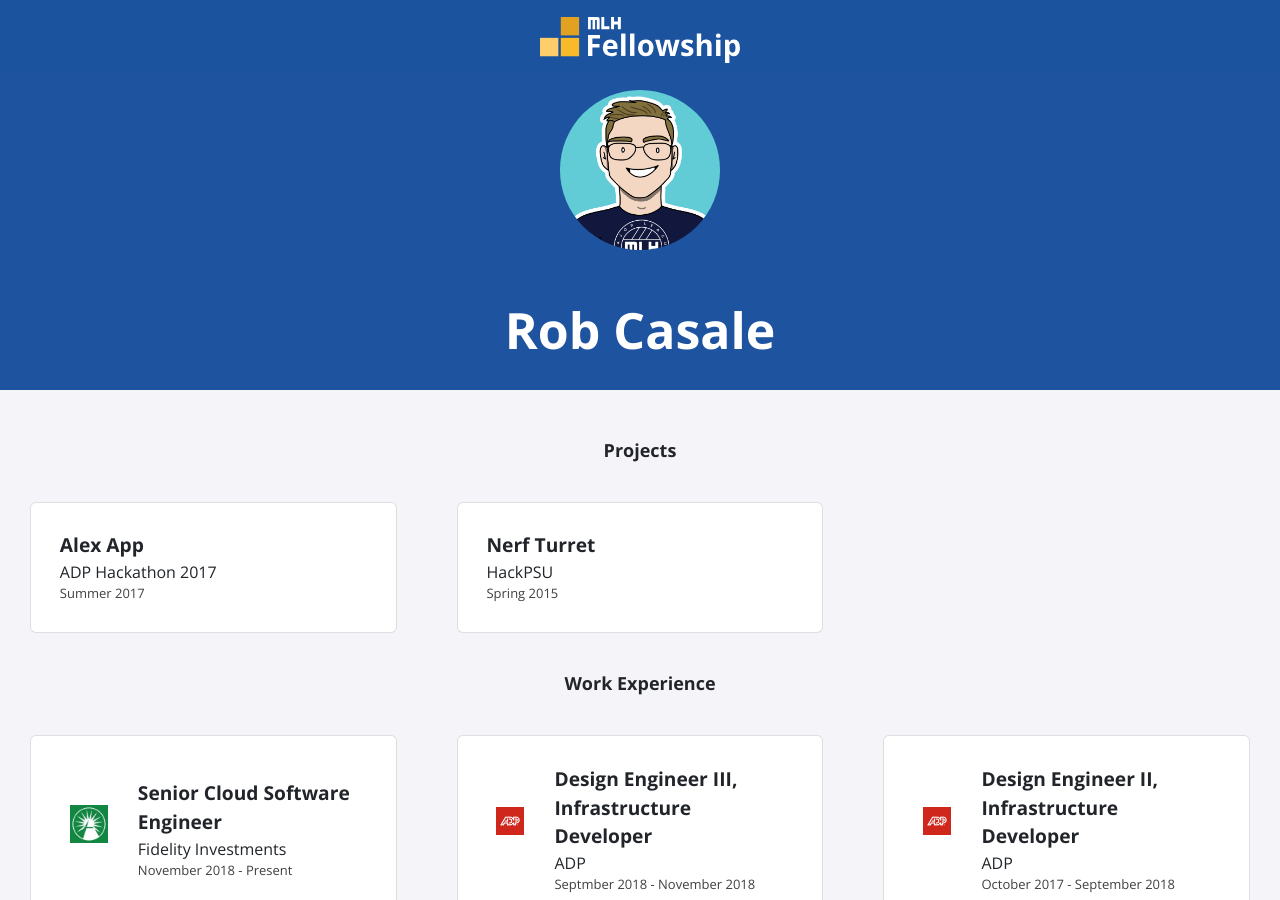
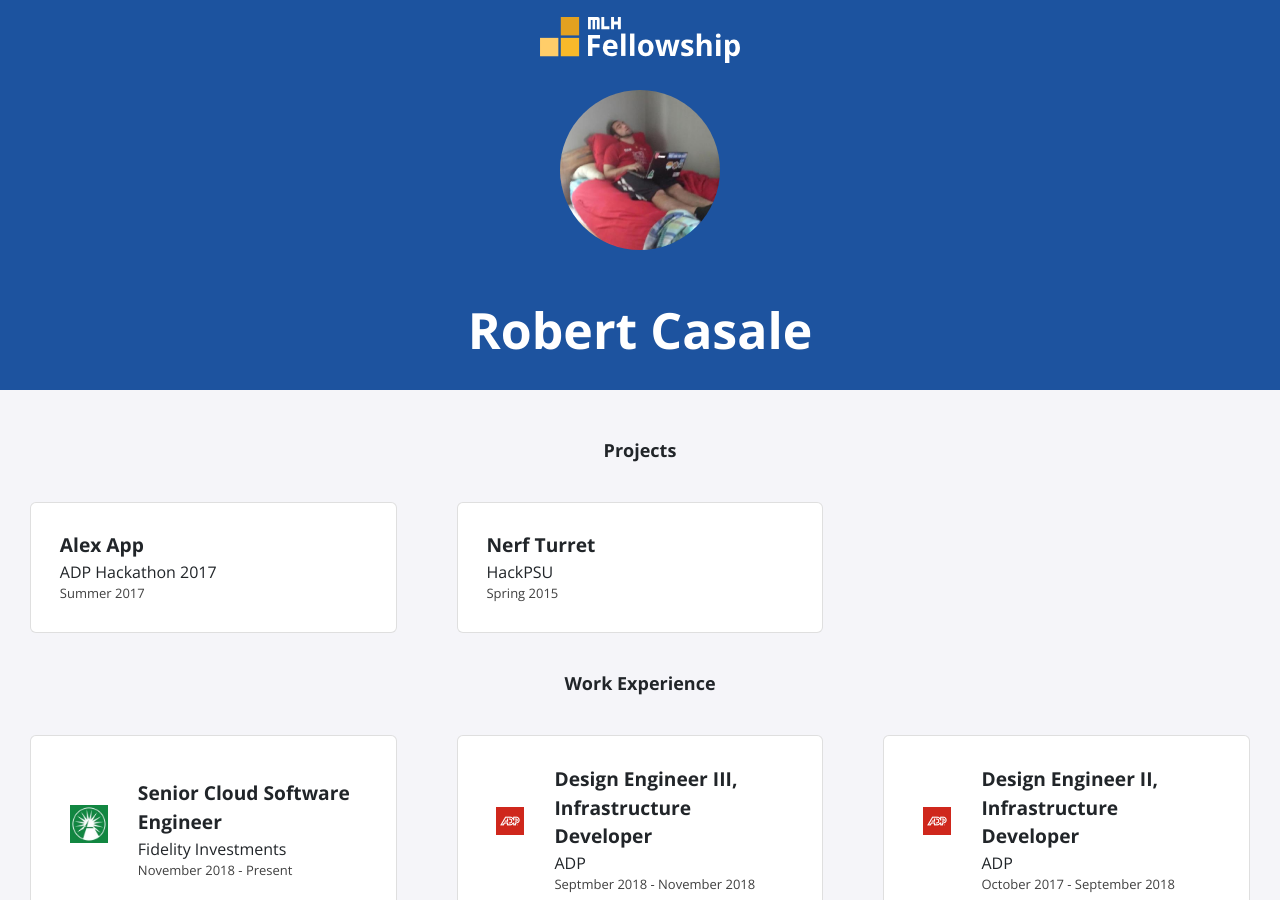
Before and after one commit to Gearheads/gearheads.github.io, a Jekyll site: the page built from index.html, in a window 1280 px wide and 900 px high. Built offline with Jekyll 4.4.1, drawn with Linux system fonts in a browser that asks for light colours; nearby versions of some CDN libraries.

Commit message:
add my image, and update my name

```diff
--- a/_config.yml
+++ b/_config.yml
@@ -1,4 +1,4 @@
-title: "Rob Casale"
+title: "Robert Casale"
 email: casalerob@mlh.io
 description: >- # this means to ignore newlines until "baseurl:"
   Write an awesome description for your new site here. You can edit this
--- a/_includes/profile.html
+++ b/_includes/profile.html
@@ -1,6 +1,6 @@
 <div class="profile">
     <div class="profile-picture">
-        <img src="./assets/img/logo.jpg">
+        <img src="./assets/img/me.jpeg">
     </div>
     <h1>{{ site.title }}</h1>
 </div>
```
Also changed, not shown: assets/img/me.jpeg (added).
